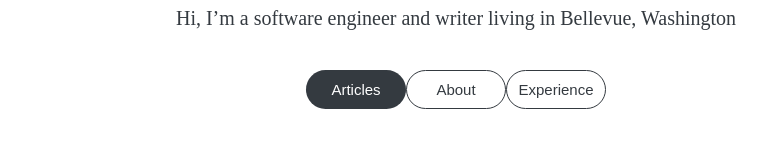
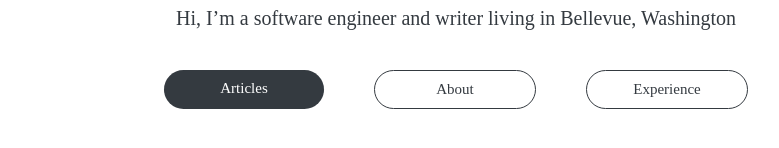
Before and after one commit to Kyle1668/kyleobrien.io.frontend, a React (Create React App) app: page / in a window 1280 px wide. Shown: the part 416-564 px from the top of the page, without its empty margins (184-963 px from the left). Built offline with nearby package versions, Linux system fonts and the light colour scheme.

Commit message:
Refactored the nav buttons to use styled components

```diff
--- a/src/components/Header.tsx
+++ b/src/components/Header.tsx
@@ -39,7 +39,11 @@ const ButtonContainer = styled.div`
 	margin-top: 25px;
 `;
 
-const PageNavButton = styled(NavButton)`
+interface PageNavButtonProps {
+	isActive: boolean;
+}
+
+const PageNavButton = styled(NavButton)<PageNavButtonProps>`
 	margin-left: 25px;
 	margin-right: 25px;
 	width: 160px;
@@ -62,9 +66,9 @@ const Header: React.FC = () => {
 				</BioText>
 			</TextContainer>
 			<ButtonContainer>
-				<PageNavButton pageName="Articles" isCurrentPage />
-				<PageNavButton pageName="About" isCurrentPage={false} />
-				<PageNavButton pageName="Experience" isCurrentPage={false} />
+				<PageNavButton isActive>Articles</PageNavButton>
+				<PageNavButton isActive={false}>About</PageNavButton>
+				<PageNavButton isActive={false}>Experience</PageNavButton>
 			</ButtonContainer>
 		</HeaderWrapper>
 	);
--- a/src/components/NavButton.tsx
+++ b/src/components/NavButton.tsx
@@ -1,20 +1,40 @@
-import React from "react";
+import styled, { css } from "styled-components";
 
-import "../stylesheets/NavButton.scss";
+const activeStyles = css`
+	color: #ffffff;
+	background: #343a40;
+`;
 
-interface props {
-	pageName: string;
-	isCurrentPage: boolean;
+const inactiveStyles = css`
+	color: #343a40;
+	background: #ffffff;
+	border: 1px solid #343a40;
+	:hover {
+		color: #ffffff;
+		background: #343a40;
+	}
+`;
+
+interface NavButtonProps {
+	isActive: boolean;
 }
 
-const NavButton: React.FC<props> = (input: props) => {
-	const activeClassName = input.isCurrentPage === true ? "ActiveNavButton" : "InactiveNavButton";
+const Button = styled.b`
+	font-weight: normal;
+	font-size: 15px;
+	text-align: center;
+	padding-top: 10px;
+	padding-bottom: 10px;
+	padding-left: 10px;
+	padding-right: 10px;
+	border-radius: 20px;
+	border: none;
+	transition: 0.3s;
+	outline: none;
+	max-width: 140px;
+	min-width: 100px;
+`;
 
-	return (
-		<button className={`NavButton ${activeClassName}`} type="button">
-			{input.pageName}
-		</button>
-	);
-};
-
-export default NavButton;
+export default styled(Button)<NavButtonProps>`
+	${(props) => (props.isActive ? activeStyles : inactiveStyles)};
+`;
```
